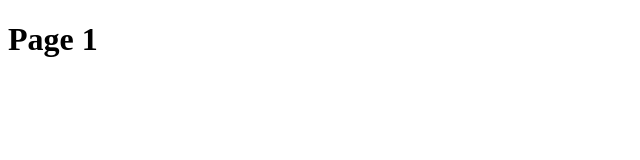
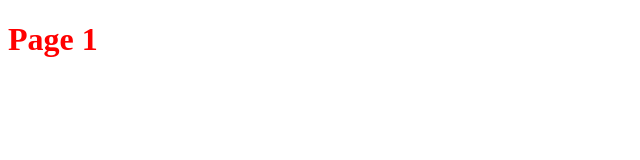
Before and after one commit to samccl/PopN_01, a plain HTML site: page page01.html in a window 1280 px wide. Shown: the whole page, without its empty margins (0-640 px from the left). Drawn offline with Linux system fonts and the light colour scheme.

Commit message:
update
add color

```diff
--- a/page01.html
+++ b/page01.html
@@ -6,7 +6,7 @@
 </head>
 <body>
 
-<H1>Page 1</H1>
+<H1 style="color:red">Page 1</H1>
 
 </body>
 </html>
```
